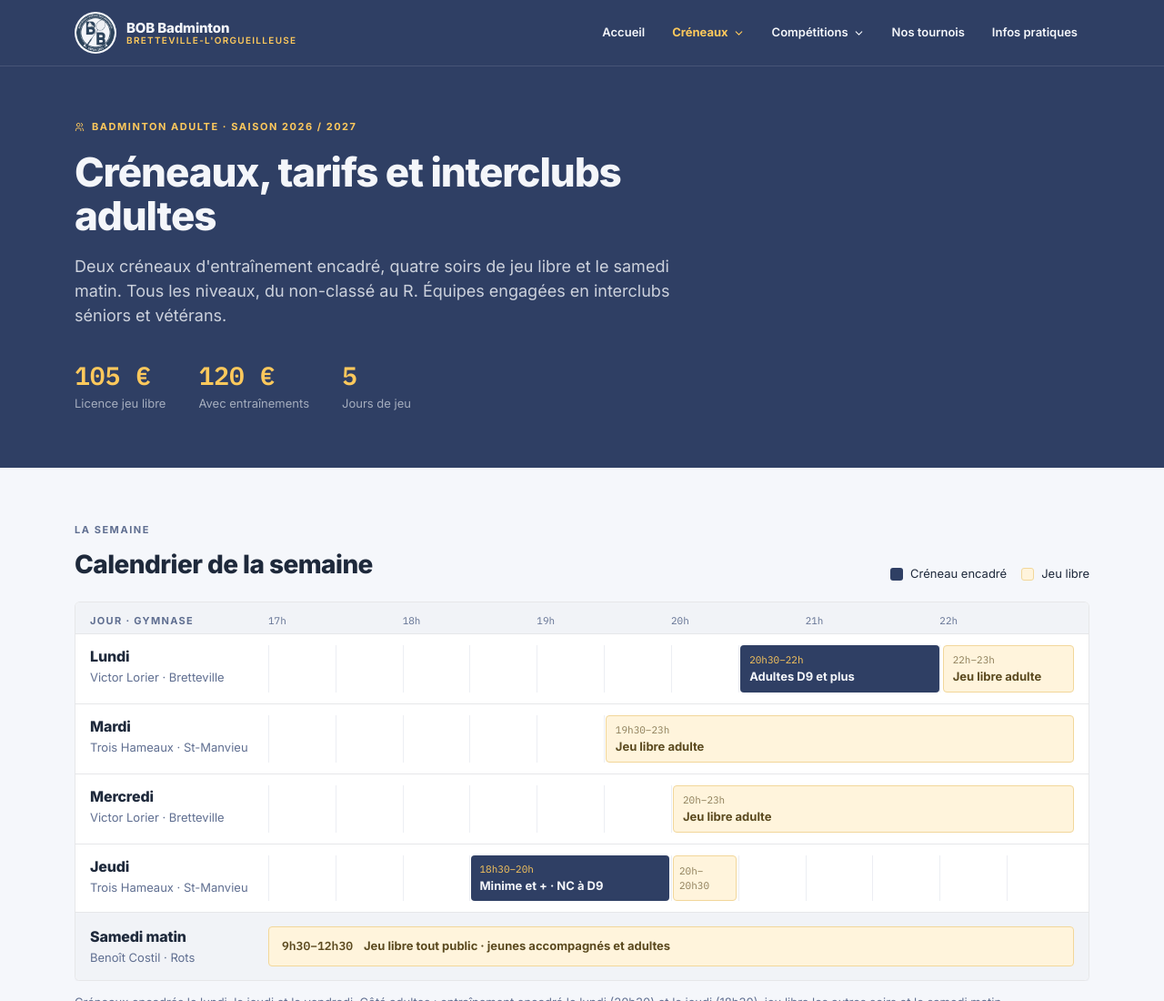
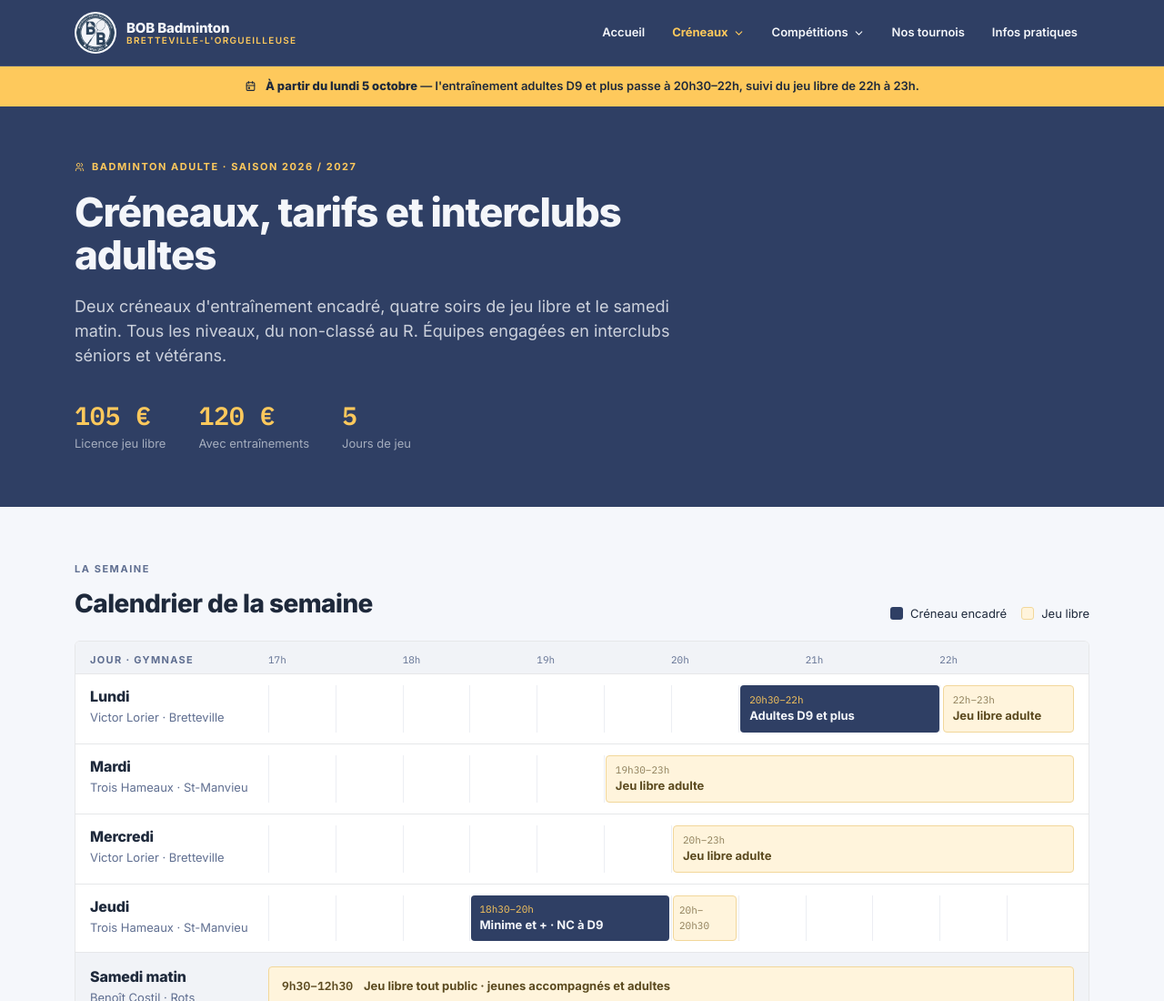
Before and after one commit to fanfandev14/bob14.fr, a website: page adultes.html in a window 1280 px wide. Shown: the top 1100 px of the page at 91% size. Drawn offline with Linux system fonts and the light colour scheme.

Commit message:
fix: bandeau du décalage du lundi sur la page adultes

```diff
--- a/adultes.html
+++ b/adultes.html
@@ -74,6 +74,13 @@
     </nav>
   </div>
 </header>
+
+<div class="notice-bar">
+  <div class="notice-bar__inner">
+    <svg class="ic" aria-hidden="true"><use href="#i-calendar-event"/></svg>
+    <span><strong>À partir du lundi 5 octobre</strong> — l'entraînement adultes D9 et plus passe à 20h30–22h, suivi du jeu libre de 22h à 23h.</span>
+  </div>
+</div>
 
 <main>
 <section class="page-hero">
```
